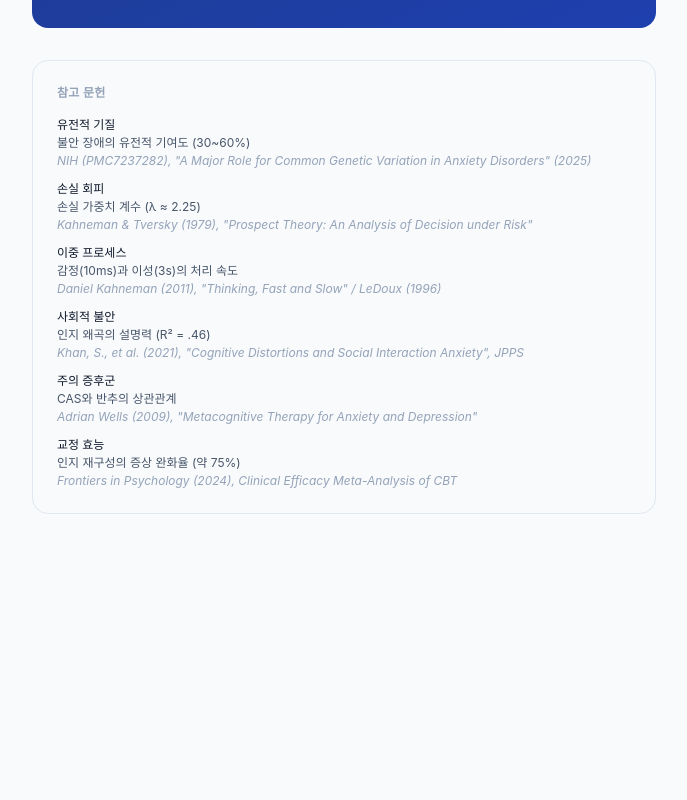
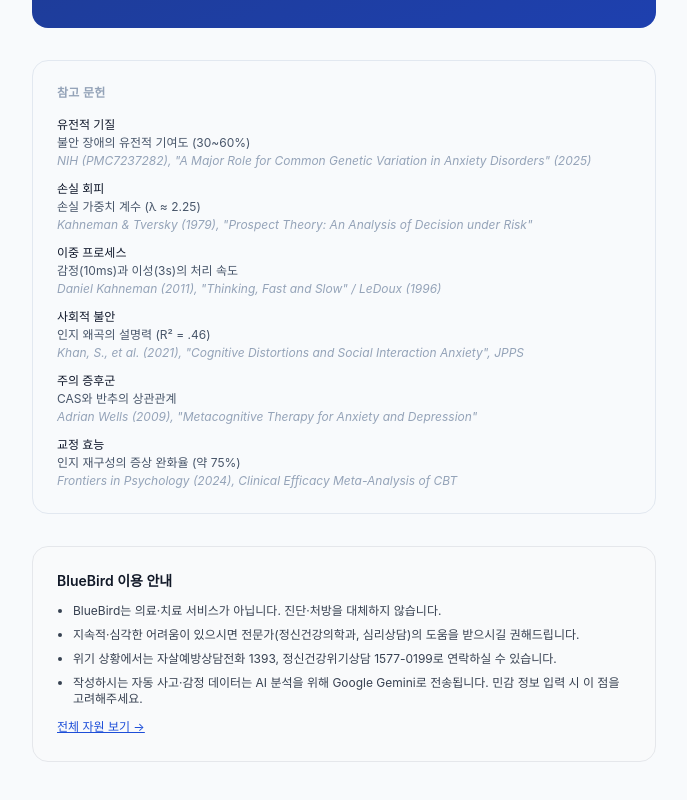
Before and after one commit to Aliasss/bluebird-mvp, a Next.js app: page /our-philosophy in a window 1280 px wide. Shown: the part 2756-3556 px from the top of the page, without its empty margins (296-983 px from the left). Before the commit the page ends 3318 px from the top, so only its background shows below. Built offline with nearby package versions, Linux system fonts and the light colour scheme.

Commit message:
feat(safety): add medical disclaimer and data transmission notice

```diff
--- a/app/our-philosophy/page.tsx
+++ b/app/our-philosophy/page.tsx
@@ -183,6 +183,20 @@ export default function OurPhilosophyPage() {
           </div>
         </div>
 
+        {/* 법적 공시 */}
+        <section className="mt-12 rounded-2xl border border-gray-200 bg-gray-50 p-6 space-y-3">
+          <h2 className="text-sm font-semibold text-gray-900">BlueBird 이용 안내</h2>
+          <ul className="text-xs text-gray-700 space-y-2 list-disc pl-4">
+            <li>BlueBird는 의료·치료 서비스가 아닙니다. 진단·처방을 대체하지 않습니다.</li>
+            <li>지속적·심각한 어려움이 있으시면 전문가(정신건강의학과, 심리상담)의 도움을 받으시길 권해드립니다.</li>
+            <li>위기 상황에서는 자살예방상담전화 1393, 정신건강위기상담 1577-0199로 연락하실 수 있습니다.</li>
+            <li>작성하시는 자동 사고·감정 데이터는 AI 분석을 위해 Google Gemini로 전송됩니다. 민감 정보 입력 시 이 점을 고려해주세요.</li>
+          </ul>
+          <a href="/safety/resources" className="inline-block text-xs text-blue-700 underline">
+            전체 자원 보기 →
+          </a>
+        </section>
+
       </div>
     </main>
   );
```
